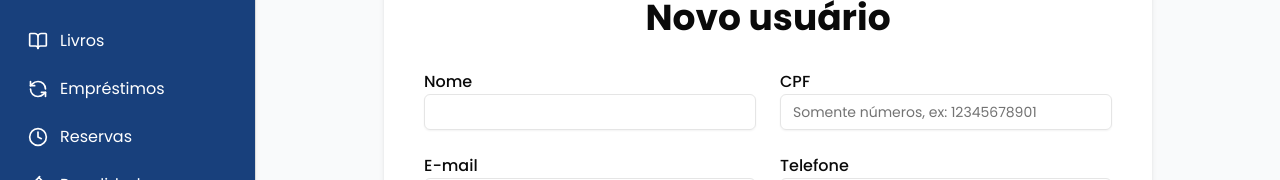
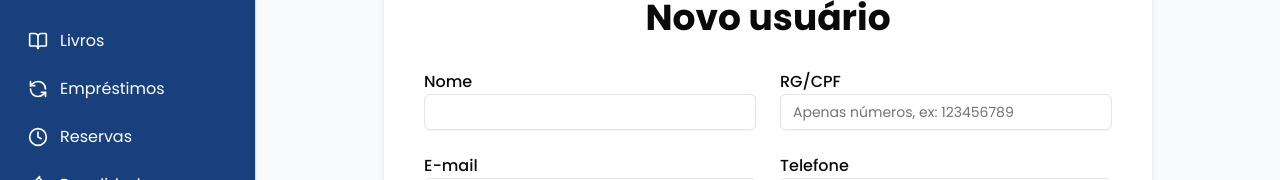
Before and after one commit to cursinhoeachusp/biblioteca_cursinho_frontend, a Next.js app: page /usuarios/novo in a window 1280 px wide. Shown: the part 138-318 px from the top of the page. Built offline with nearby package versions, Linux system fonts and the light colour scheme; sample sign-in values are in the browser's storage.

Commit message:
feat: update CPF field to RG/CPF and adjust validation messages

```diff
--- a/src/app/components/EditModal.tsx
+++ b/src/app/components/EditModal.tsx
@@ -7,7 +7,7 @@ import { Input } from "@/components/ui/input"
 
 const usuarioSchema = z.object({
     nome: z.string().min(2, 'Nome obrigatório'),
-    cpf: z.string().min(11, 'CPF inválido'),
+    cpf: z.string().min(7, 'Documento inválido, insira pelo menos 7 caracteres'),
     gmail: z.string().email('Email inválido'),
     telefone: z.string().min(8, 'Telefone obrigatório'),
     status: z.enum(['Regular', 'Bloqueado'], {
@@ -145,7 +145,7 @@ export function EditModal({
                                         {errors.nome && <span className="text-red-600 text-xs">{errors.nome.message}</span>}
                                     </div>
                                     <div>
-                                        <label className="block font-medium text-sm text-gray-700 mb-1">CPF</label>
+                                        <label className="block font-medium text-sm text-gray-700 mb-1">RG/CPF</label>
                                         <Input {...register('cpf')} />
                                         {errors.cpf && <span className="text-red-600 text-xs">{errors.cpf.message}</span>}
                                     </div>
--- a/src/app/components/columns.tsx
+++ b/src/app/components/columns.tsx
@@ -38,7 +38,7 @@ export const columns: ColumnDef<Usuario>[] = [
   },
   {
     accessorKey: 'cpf',
-    header: 'CPF',
+    header: 'RG/CPF',
   },
   {
     accessorKey: 'status',
--- a/src/app/usuarios/novo/page.tsx
+++ b/src/app/usuarios/novo/page.tsx
@@ -17,7 +17,7 @@ const cepRegex = /^\d{8}$/
 
 const usuarioSchema = z.object({
   nome: z.string().min(2, 'Nome obrigatório'),
-  cpf: z.string().regex(cpfRegex, 'CPF deve ter 11 números, apenas dígitos'),
+  cpf: z.string().min(7, 'O documento deve ter no mínimo 7 caracteres'),
   gmail: z.string().email('Email inválido'),
   telefone: z.string().regex(telefoneRegex, 'Telefone deve ter 11 números, apenas dígitos'),
   cep: z.string().regex(cepRegex, 'CEP deve ter 8 números, apenas dígitos'),
@@ -88,11 +88,11 @@ export default function NovoUsuarioPage() {
               {errors.nome && <span className="text-red-600">{errors.nome.message}</span>}
             </div>
             <div>
-              <label className="block font-medium">CPF</label>
+              <label className="block font-medium">RG/CPF</label>
               <Input
                 {...register('cpf')}
-                placeholder="Somente números, ex: 12345678901"
-                maxLength={11}
+                placeholder="Apenas números, ex: 123456789"
+                maxLength={14}
               />
               {errors.cpf && <span className="text-red-600">{errors.cpf.message}</span>}
             </div>
--- a/src/app/usuarios/page.tsx
+++ b/src/app/usuarios/page.tsx
@@ -233,7 +233,7 @@ export default function UsuariosPage() {
             </SelectTrigger>
             <SelectContent>
               <SelectItem value="id">ID</SelectItem>
-              <SelectItem value="cpf">CPF</SelectItem>
+              <SelectItem value="cpf">RG/CPF</SelectItem>
               <SelectItem value="nome">Nome</SelectItem>
             </SelectContent>
           </Select>
```
